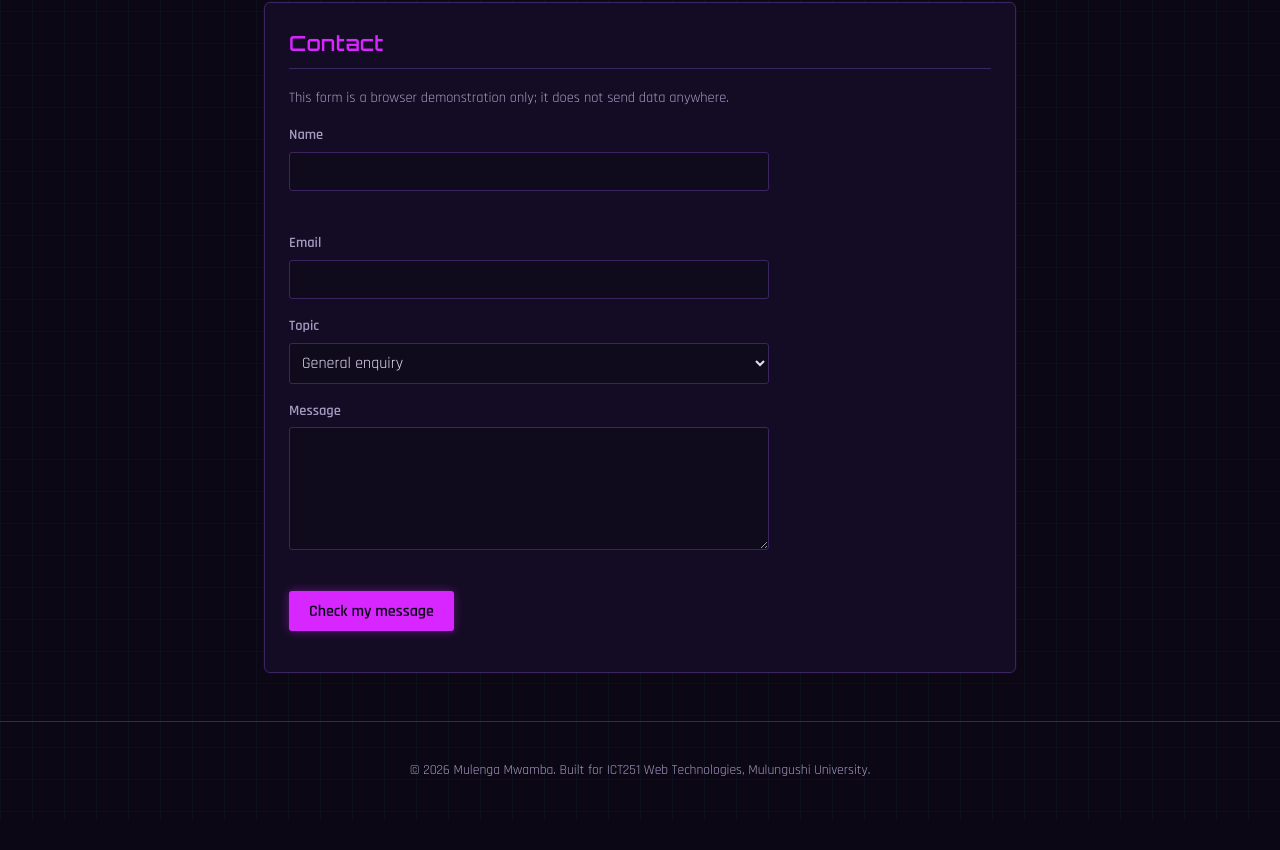
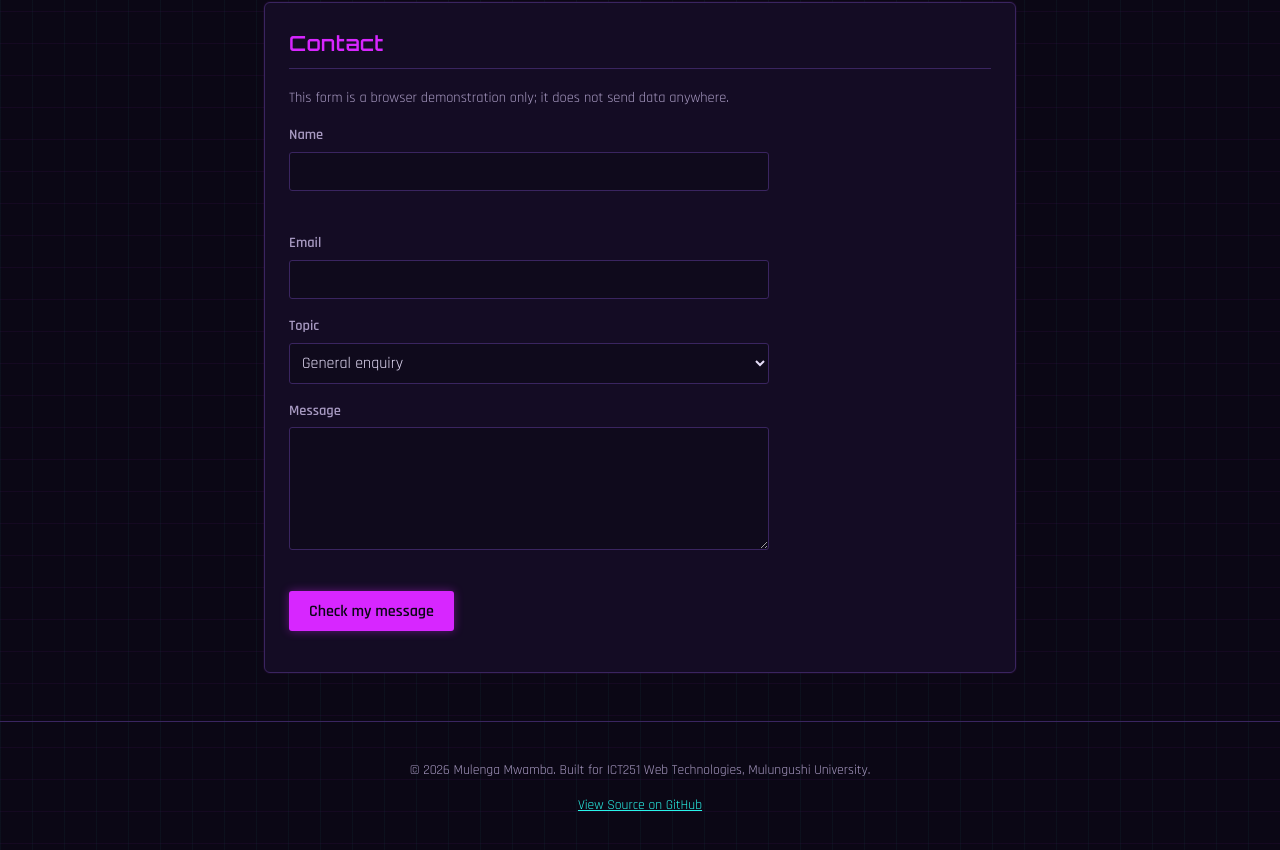
Before and after one commit to Vamp1-hunid/Website-about-me, a plain HTML site: page index.html in a window 1280 px wide. Shown: the part 4501-5351 px from the top of the page. Before the commit the page ends 5320 px from the top, so only its background shows below. Drawn offline with Linux system fonts and the light colour scheme.

```diff
--- a/index.html
+++ b/index.html
@@ -263,6 +263,7 @@
 
   <footer>
     <p>&copy; 2026 Mulenga Mwamba. Built for ICT251 Web Technologies, Mulungushi University.</p>
+        <p><a href="https://github.com/Vamp1-hunid/Website-about-me.git">View Source on GitHub</a></p>
   </footer>
 
 </body>
```
